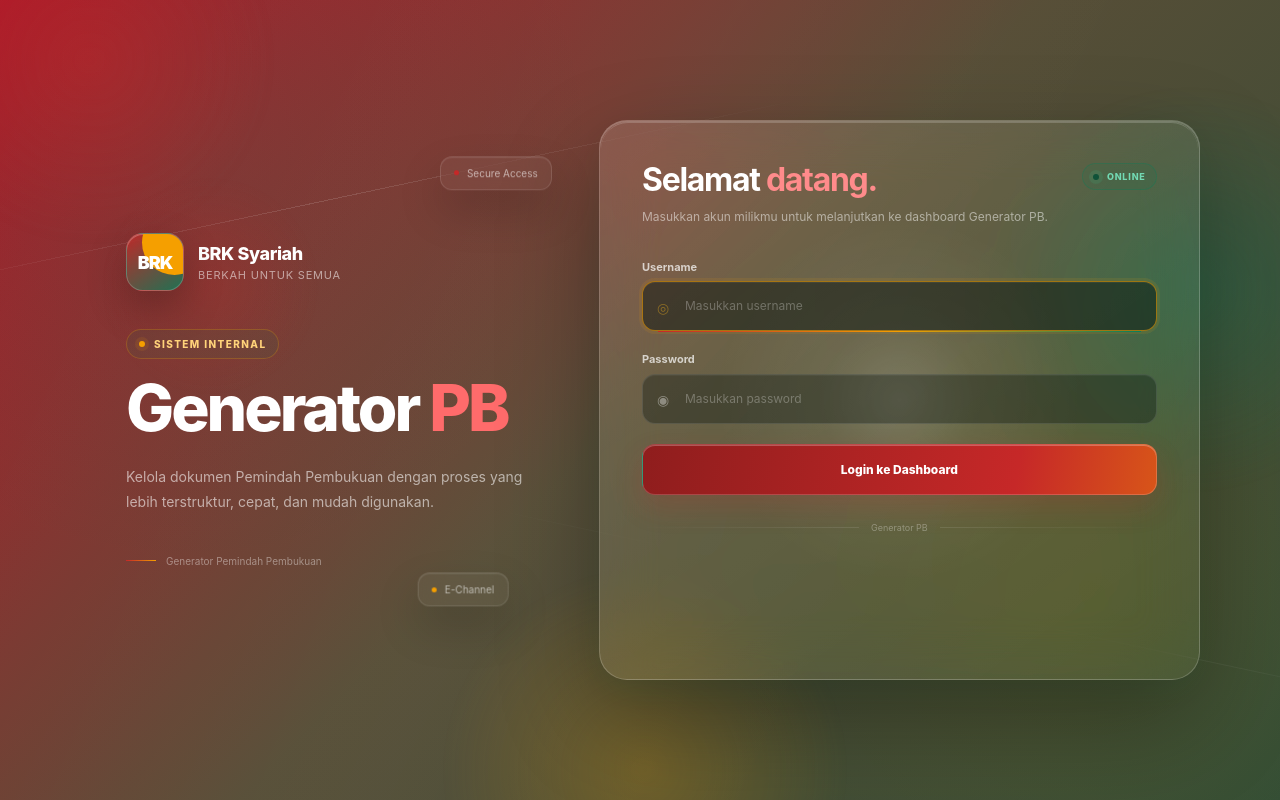
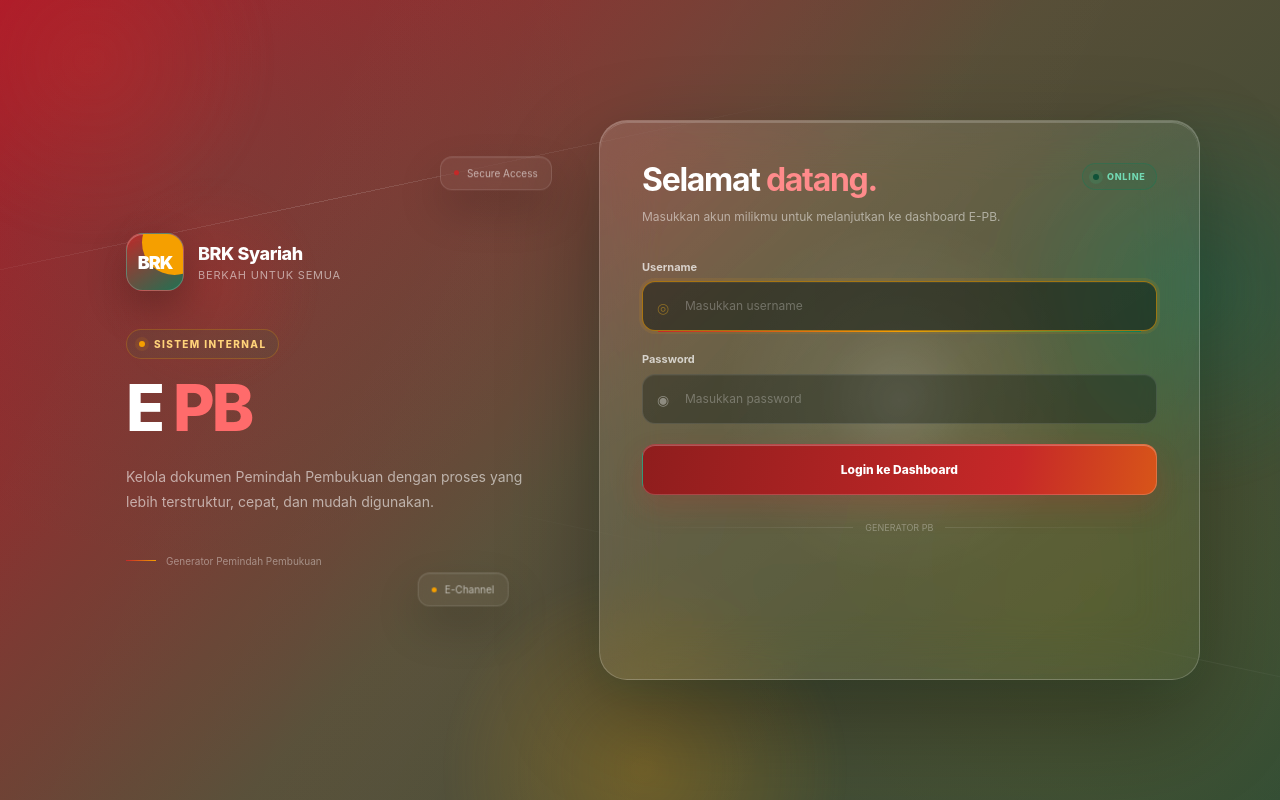
Before and after one commit to lauradjuzzi/generator-pb, a Laravel app: page /login in a window 1280 px wide. Run offline with Laravel 12, Linux system fonts and the light colour scheme.

Commit message:
finishing 2

```diff
--- a/resources/views/admin/users/edit.blade.php
+++ b/resources/views/admin/users/edit.blade.php
@@ -4,7 +4,7 @@
 <head>
     <meta charset="UTF-8">
     <meta name="viewport" content="width=device-width, initial-scale=1.0">
-    <title>Edit Akun | Generator PB</title>
+    <title>Edit Akun | E-PB</title>
     <style>
         :root {
             --teal: #286963;
@@ -194,7 +194,7 @@
         <div class="eyebrow">SISTEM INTERNAL</div>
         <h1>Edit Akun</h1>
         <p class="subtitle">
-            Perbarui informasi akun pengguna Generator PB.
+            Perbarui informasi akun pengguna E-PB.
         </p>
 
         @if ($errors->any())
--- a/resources/views/admin/users/index.blade.php
+++ b/resources/views/admin/users/index.blade.php
@@ -530,7 +530,7 @@
                 <section class="card">
                     <div class="card-header">
                         <h2>Daftar Akun</h2>
-                        <p>Akun yang terdaftar pada sistem Generator PB.</p>
+                        <p>Akun yang terdaftar pada sistem E-PB.</p>
                     </div>
 
                     <div class="card-body">
@@ -616,7 +616,7 @@
             </div>
 
             <footer class="page-footer">
-                Generator PB &middot; Divisi E-Channel &middot; Bank Riau Kepri Syariah
+                E-PB &middot; Divisi E-Channel &middot; Bank Riau Kepri Syariah
             </footer>
         </div>
 
--- a/resources/views/auth/login.blade.php
+++ b/resources/views/auth/login.blade.php
@@ -4,7 +4,7 @@
 <head>
     <meta charset="UTF-8">
     <meta name="viewport" content="width=device-width, initial-scale=1.0">
-    <title>Login | Generator PB</title>
+    <title>Login | E-PB</title>
 
     <style>
         :root {
@@ -1075,7 +1075,7 @@
                 </div>
 
                 <h1 class="brand-title" data-depth="title">
-                    Generator
+                    E
                     <span class="red">PB</span>
                 </h1>
 
@@ -1103,7 +1103,7 @@
 
                             <p class="login-description">
                                 Masukkan akun milikmu untuk melanjutkan
-                                ke dashboard Generator PB.
+                                ke dashboard E-PB.
                             </p>
                         </div>
 
@@ -1163,7 +1163,7 @@
                     </form>
 
                     <div class="login-footer">
-                        Generator PB
+                        GENERATOR PB
                     </div>
 
                 </div>
--- a/resources/views/layouts/app.blade.php
+++ b/resources/views/layouts/app.blade.php
@@ -26,7 +26,7 @@
                 </div>
 
                 <div>
-                    <div class="app-brand">Generator PB</div>
+                    <div class="app-brand">E-PB</div>
                     <p class="app-brand-subtitle">BRK Syariah · E-Channel</p>
                 </div>
             </div>
@@ -103,7 +103,7 @@
                         </div>
 
                         <div class="app-topbar-title">
-                            Generator PB
+                            E-PB
                         </div>
                     </div>
                 </div>
```
